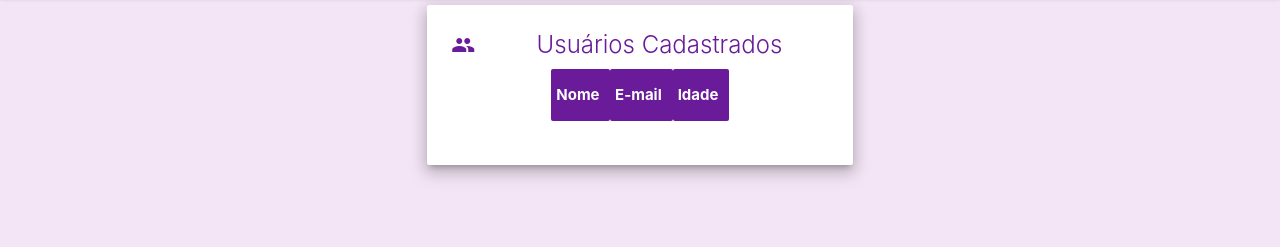
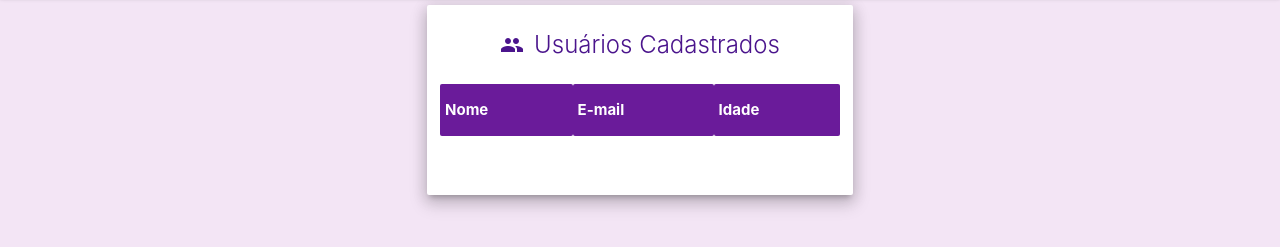
Before and after one commit to Ageursilva/-user-registration, a plain HTML site: page user.html in a window 1280 px wide. Shown: the part 67-314 px from the top of the page. Drawn offline with nearby package versions, Linux system fonts and the light colour scheme.

Commit message:
(style)Alteração na tabela de usuario

```diff
--- /dev/null
+++ b/src/style.css
@@ -0,0 +1,11 @@
+.titulo-usuarios {
+    display: flex !important;
+    align-items: center !important;
+    justify-content: center !important;
+    color: #4a148c;
+    margin: 0;
+}
+
+.titulo-usuarios .material-icons {
+    margin-right: 10px;
+}
--- a/user.html
+++ b/user.html
@@ -8,6 +8,7 @@
     <script src="https://code.jquery.com/jquery-3.7.1.js"
         integrity="sha256-eKhayi8LEQwp4NKxN+CfCh+3qOVUtJn3QNZ0TciWLP4=" crossorigin="anonymous"></script>
     <script src="src/script.js"></script>
+    <link rel="stylesheet" href="/src/style.css">
     <title>Usuarios Cadastrados</title>
 </head>
 
@@ -26,11 +27,11 @@
             <div class="col s12 m8 l6 offset-m2 offset-l3">
                 <div class="card z-depth-3">
                     <div class="card-content">
-                        <span class="card-title center-align purple-text text-darken-3"><i
-                                class="material-icons left">group</i>Usuários Cadastrados</span>
+                        <span class="card-title titulo-usuarios"><i class="material-icons">group</i>Usuários
+                            Cadastrados</span>
 
                         <div class="row">
-                            <div class="col s12 m8 l6 offset-m2 offset-l3">
+                            <div class="section">
                                 <table class="striped highlight responsive-table ">
                                     <thead class="purple darken-3 white-text">
                                         <tr>
```
